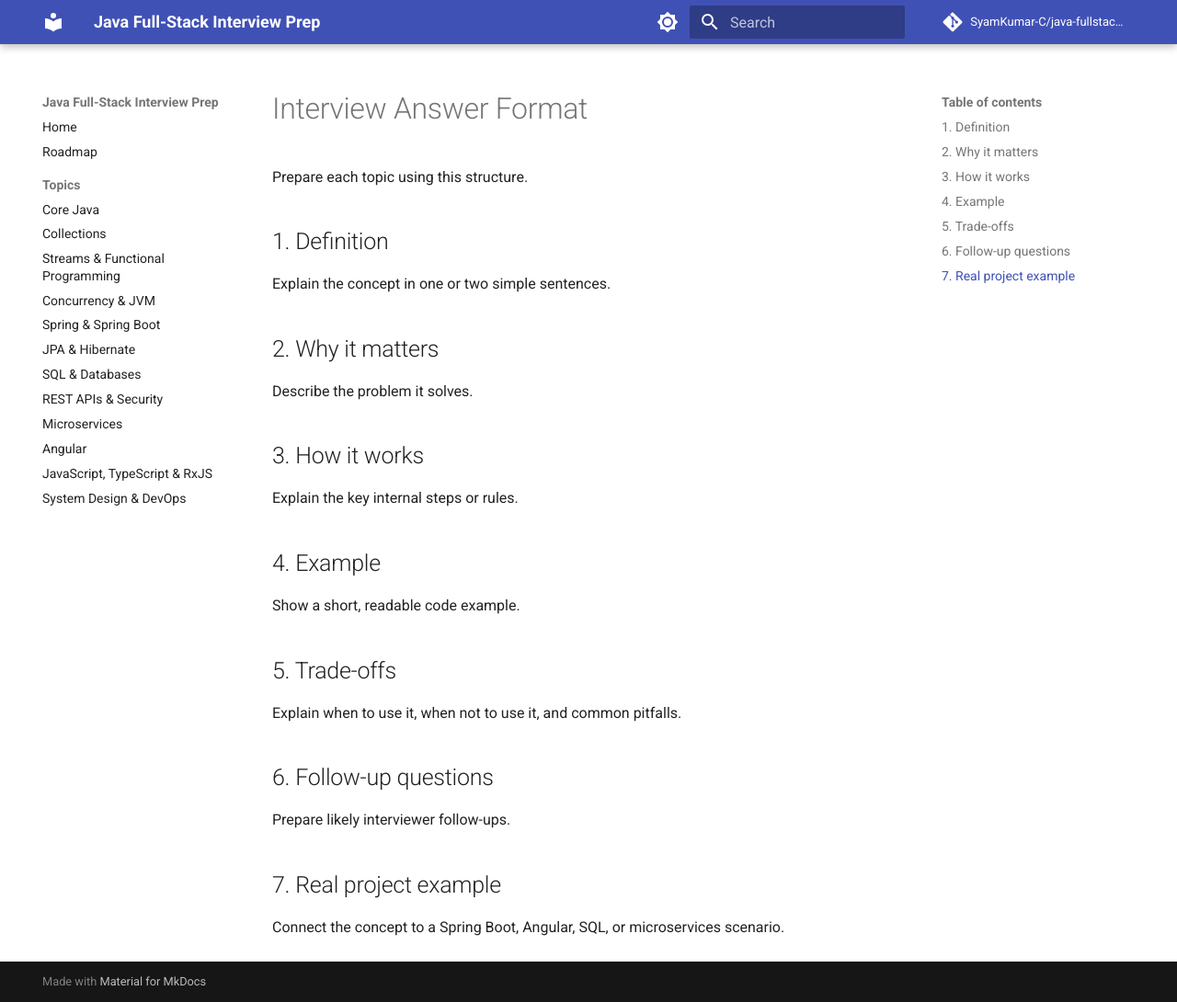
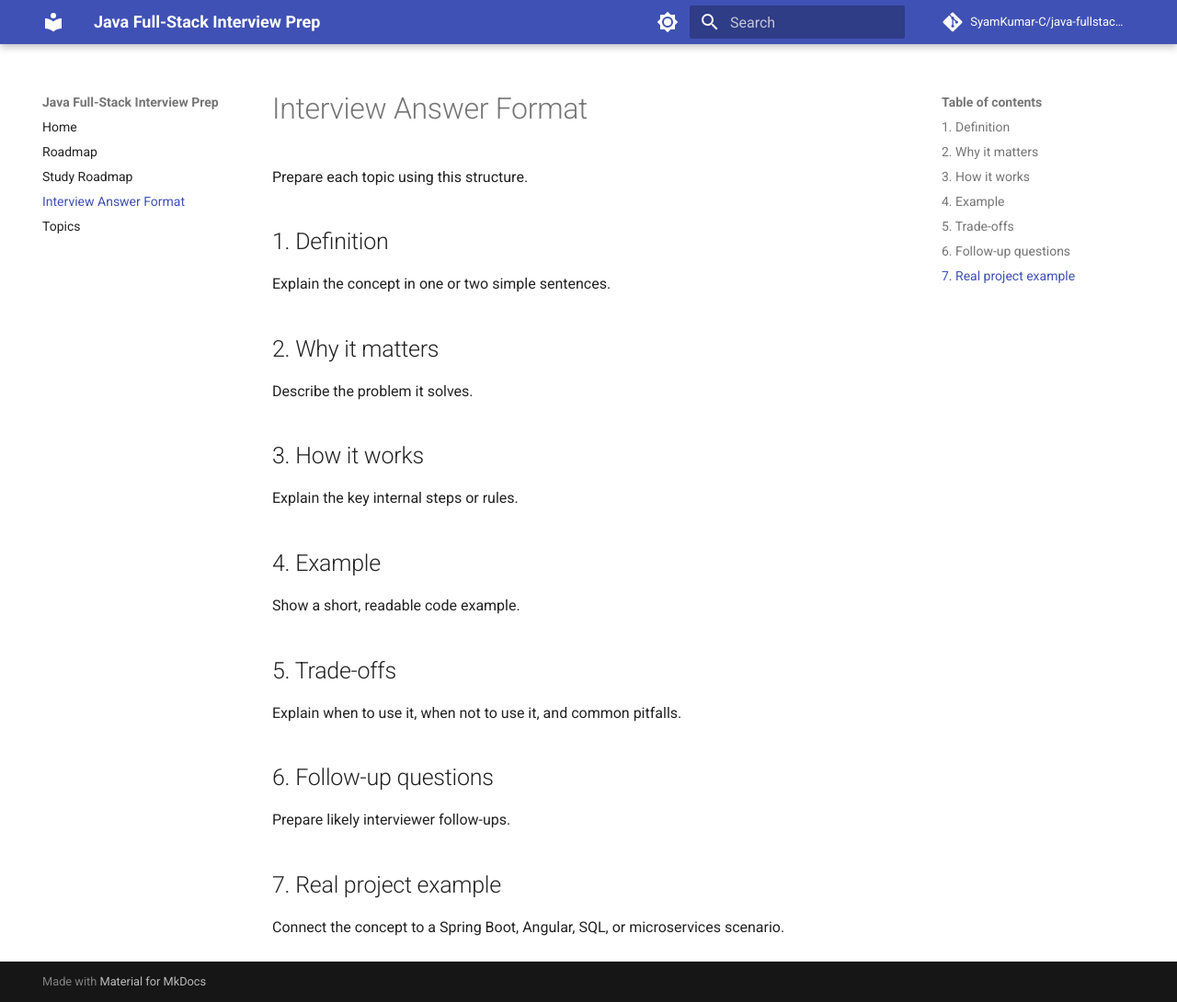
Before and after one commit to SyamKumar-C/java-fullstack-interview-prep, an MkDocs documentation site: the page built from docs/interview-answer-format.md, in a window 1280 px wide and 1090 px high. Shown: the whole window at 92% size. Built offline with MkDocs 1.6.1 and Material for MkDocs 9.7.7, drawn with Linux system fonts in a browser that asks for light colours; comment, search, counter and statistics services are not loaded.

Commit message:
Fix MkDocs strict navigation warnings

```diff
--- a/mkdocs.yml
+++ b/mkdocs.yml
@@ -4,6 +4,7 @@ site_url: https://syamkumar-c.github.io/java-fullstack-interview-prep/
 repo_url: https://github.com/SyamKumar-C/java-fullstack-interview-prep
 repo_name: SyamKumar-C/java-fullstack-interview-prep
 edit_uri: edit/main/docs/
+
 theme:
   name: material
   features:
@@ -28,6 +29,7 @@ theme:
       toggle:
         icon: material/brightness-4
         name: Switch to light mode
+
 markdown_extensions:
   - admonition
   - attr_list
@@ -43,21 +45,13 @@ markdown_extensions:
       alternate_style: true
   - toc:
       permalink: true
+
 plugins:
   - search
+
 nav:
   - Home: index.md
   - Roadmap: roadmap.md
-  - Topics:
-      - Core Java: topics/index.md#core-java
-      - Collections: topics/index.md#collections
-      - Streams & Functional Programming: topics/index.md#streams-and-functional-programming
-      - Concurrency & JVM: topics/index.md#concurrency-and-jvm
-      - Spring & Spring Boot: topics/index.md#spring-and-spring-boot
-      - JPA & Hibernate: topics/index.md#jpa-and-hibernate
-      - SQL & Databases: topics/index.md#sql-and-databases
-      - REST APIs & Security: topics/index.md#rest-apis-and-security
-      - Microservices: topics/index.md#microservices-and-distributed-systems
-      - Angular: topics/index.md#angular
-      - JavaScript, TypeScript & RxJS: topics/index.md#javascript-typescript-and-rxjs
-      - System Design & DevOps: topics/index.md#system-design-cloud-and-devops
+  - Study Roadmap: study-roadmap.md
+  - Interview Answer Format: interview-answer-format.md
+  - Topics: topics/index.md
```
